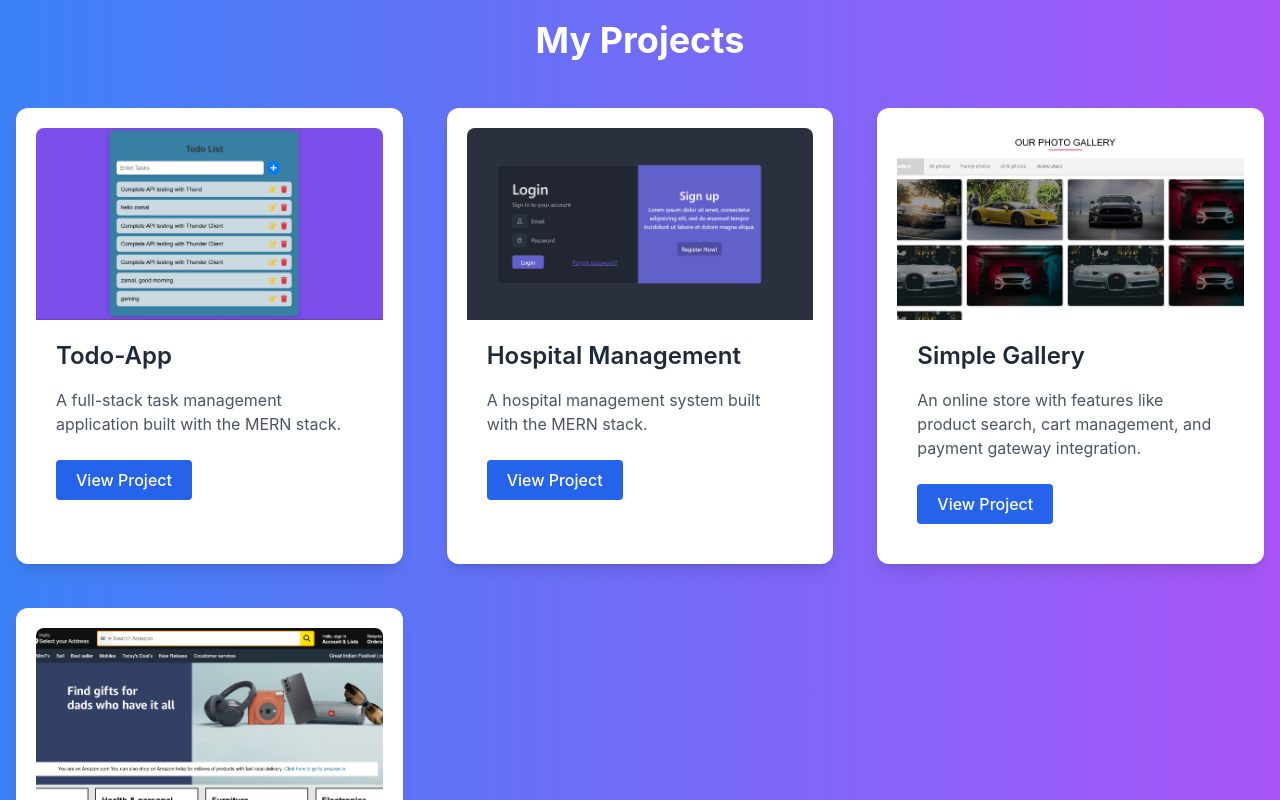
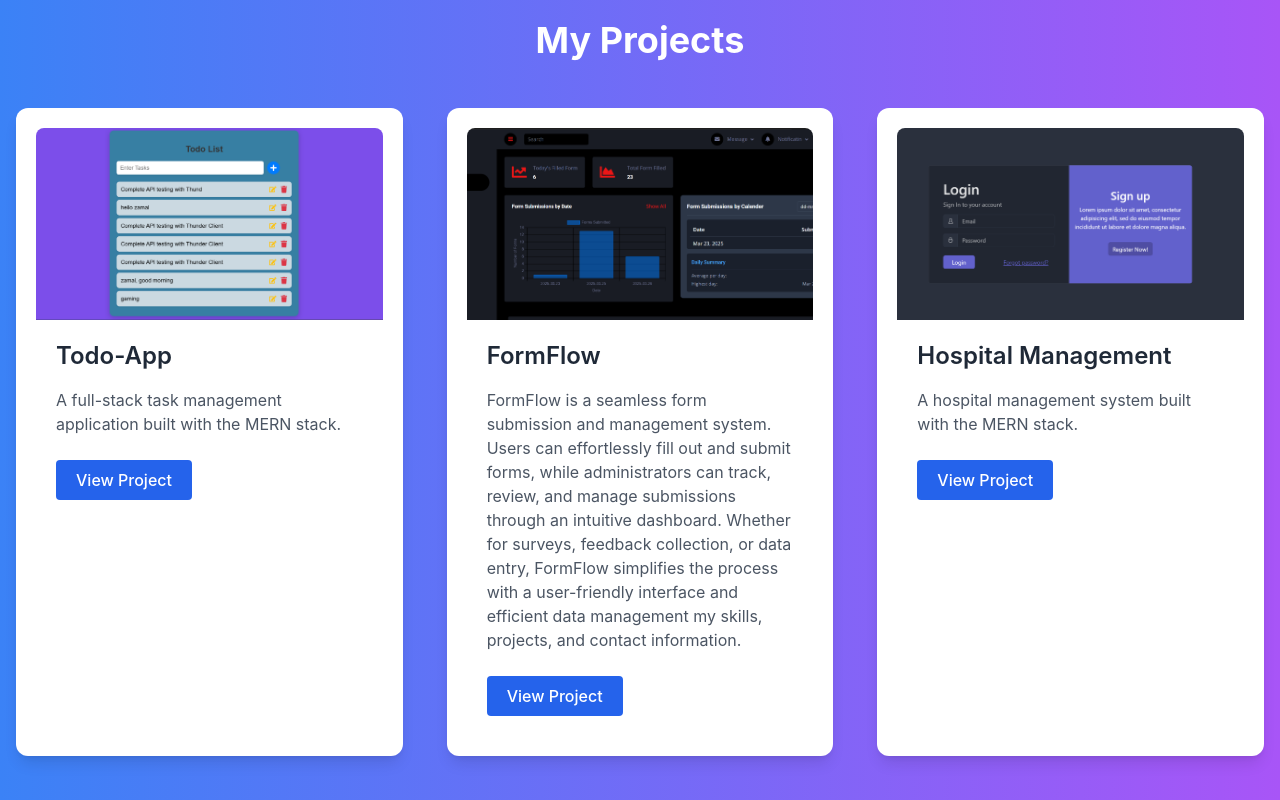
Before and after one commit to Zamal2003/Portfolio-main, a React (Vite) app in the folder portfolio-main/: page / in a window 1280 px wide. Shown: the part 580-1380 px from the top of the page. Built offline with nearby package versions, Linux system fonts and the light colour scheme.

Commit message:
first commit

```diff
--- a/portfolio-main/src/components/Projects.jsx
+++ b/portfolio-main/src/components/Projects.jsx
@@ -4,7 +4,7 @@ import gallery from '../assets/gallery.png';
 import todoimage from '../assets/todoimage.png';
 import hospital from '../assets/hospital.png';
 import amazon from '../assets/amazon.png';
-
+import Formflow from '../assets/Formflow.png';
 function Projects() {
   const projectList = [
     {
@@ -13,6 +13,12 @@ function Projects() {
       description: 'A full-stack task management application built with the MERN stack.',
       link: 'https://todo-app-my-app.vercel.app/',
     },
+      {
+        title: 'FormFlow',
+        image:Formflow,
+        description: 'FormFlow is a seamless form submission and management system. Users can effortlessly fill out and submit forms, while administrators can track, review, and manage submissions through an intuitive dashboard. Whether for surveys, feedback collection, or data entry, FormFlow simplifies the process with a user-friendly interface and efficient data management my skills, projects, and contact information.',
+        link: "Admin Panel: https://admin-form-beige.vercel.app, User Panel https://observation-form.vercel.app",
+      },
     {
       title: 'Hospital Management',
       image: hospital,
```
Also changed, not shown: portfolio-main/src/assets/Formflow.png (added).
